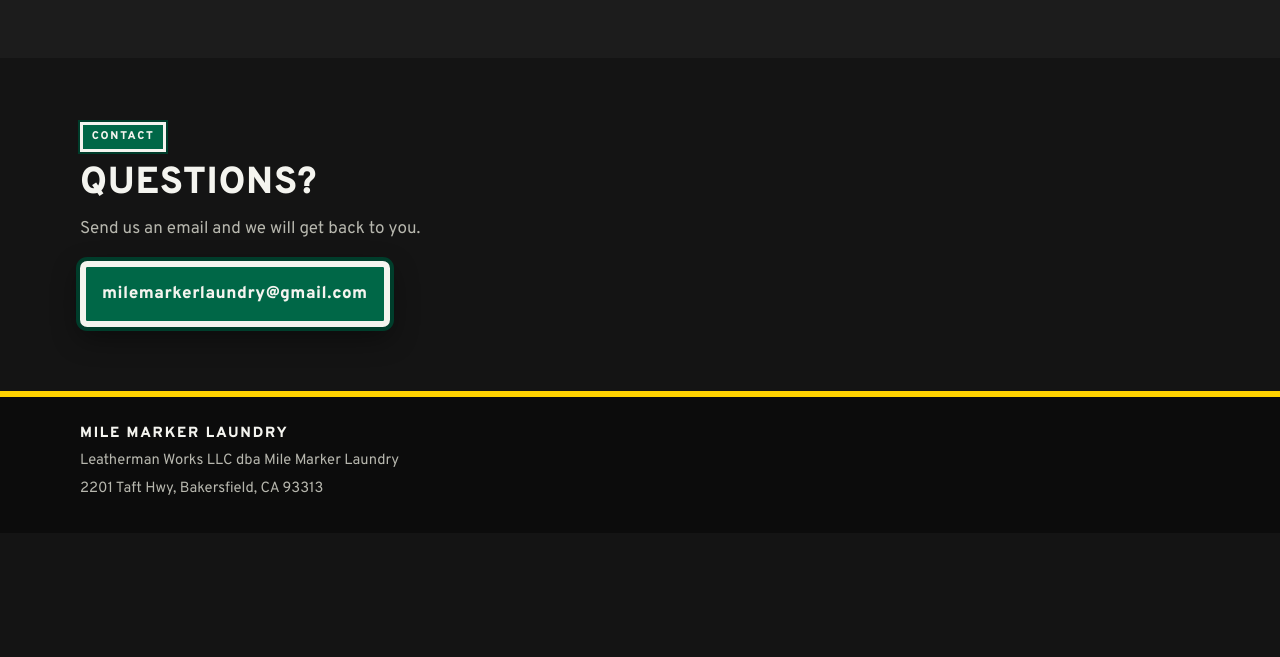
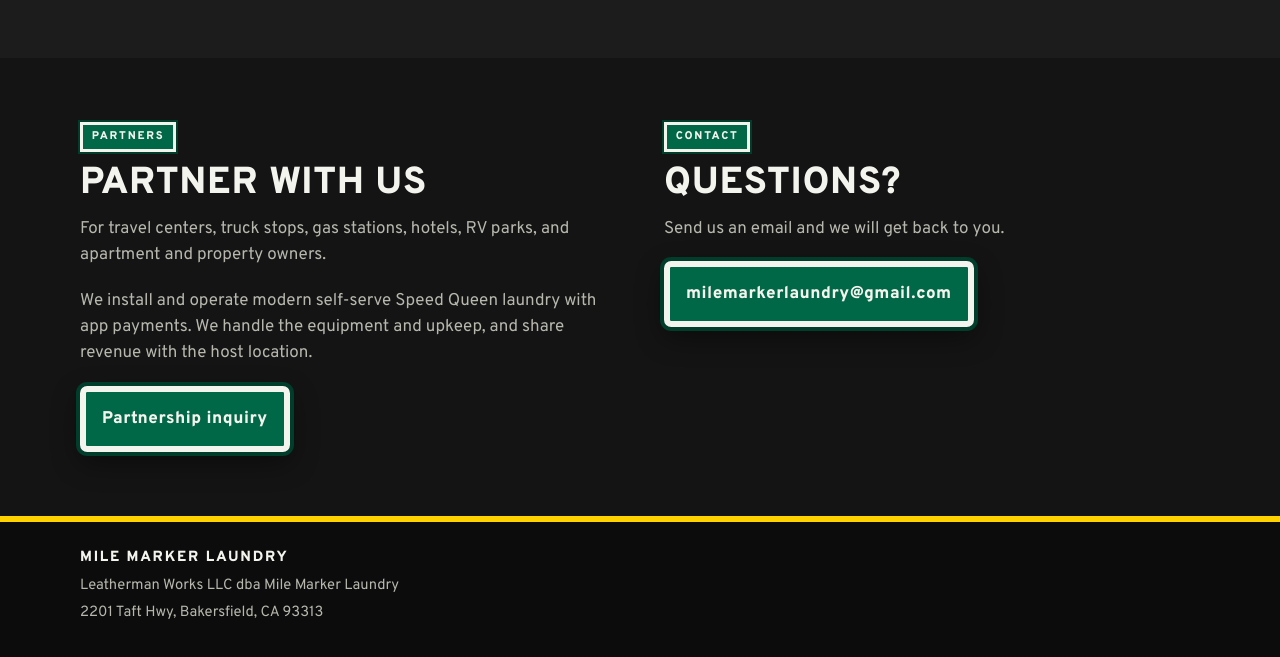
Before and after one commit to h49jy954b7-cloud/Milemarkeaundry, a plain HTML site: page index.html in a window 1280 px wide. Shown: the part 2027-2684 px from the top of the page. Before the commit the page ends 2560 px from the top, so only its background shows below. Drawn offline with Linux system fonts and the light colour scheme.

Commit message:
Add a Partner With Us section beside Contact.
Invite host locations to email a partnership inquiry, and link the section from the nav.

Co-authored-by: h49jy954b7-cloud <h49jy954b7-cloud@users.noreply.github.com>

```diff
--- a/index.html
+++ b/index.html
@@ -88,6 +88,7 @@
           <li><a href="#prices">Prices</a></li>
           <li><a href="#pay">How to pay</a></li>
           <li><a href="#location">Location</a></li>
+          <li><a href="#partner">Partner</a></li>
           <li><a href="#contact">Contact</a></li>
         </ul>
       </nav>
@@ -212,16 +213,27 @@
       </div>
     </section>
 
-    <section id="contact" class="section section-contact" aria-labelledby="contact-title">
-      <div class="wrap">
+    <div class="section section-reach">
+      <div class="wrap reach-grid">
+        <section id="partner" aria-labelledby="partner-title">
+          <header class="section-head">
+            <p class="sign-chip">Partners</p>
+            <h2 id="partner-title">Partner with us</h2>
+            <p>For travel centers, truck stops, gas stations, hotels, RV parks, and apartment and property owners.</p>
+          </header>
+          <p class="partner-copy">We install and operate modern self-serve Speed Queen laundry with app payments. We handle the equipment and upkeep, and share revenue with the host location.</p>
+          <a class="email-sign" href="mailto:milemarkerlaundry@gmail.com?subject=Partnership%20inquiry%20-%20new%20location">Partnership inquiry</a>
+        </section>
+        <section id="contact" aria-labelledby="contact-title">
           <header class="section-head">
             <p class="sign-chip">Contact</p>
             <h2 id="contact-title">Questions?</h2>
             <p>Send us an email and we will get back to you.</p>
           </header>
           <a class="email-sign" href="mailto:milemarkerlaundry@gmail.com">milemarkerlaundry@gmail.com</a>
+        </section>
       </div>
-    </section>
+    </div>
   </main>
 
   <footer class="site-footer">
--- a/styles.css
+++ b/styles.css
@@ -290,7 +290,7 @@ a:hover {
 }
 
 .section-pay,
-.section-contact {
+.section-reach {
   background: var(--asphalt);
 }
 
@@ -543,7 +543,17 @@ address {
   border: 0;
 }
 
-.section-contact .section-head {
+.section-reach .section-head {
+  margin-bottom: 1.2rem;
+}
+
+.reach-grid {
+  display: grid;
+  gap: 2.75rem;
+}
+
+.partner-copy {
+  color: var(--muted);
   margin-bottom: 1.2rem;
 }
 
@@ -669,7 +679,6 @@ address {
   .store-btn-name {
     font-size: 0.78rem;
   }
-}
 
   .location-grid {
     grid-template-columns: minmax(16rem, 0.85fr) minmax(0, 1.3fr);
@@ -680,6 +689,12 @@ address {
     height: auto;
     min-height: 22rem;
   }
+
+  .reach-grid {
+    grid-template-columns: 1fr 1fr;
+    gap: 3rem;
+    align-items: start;
+  }
 }
 
 @media (prefers-reduced-motion: reduce) {
```
Lines whose indentation alone changed are shown as unchanged.
